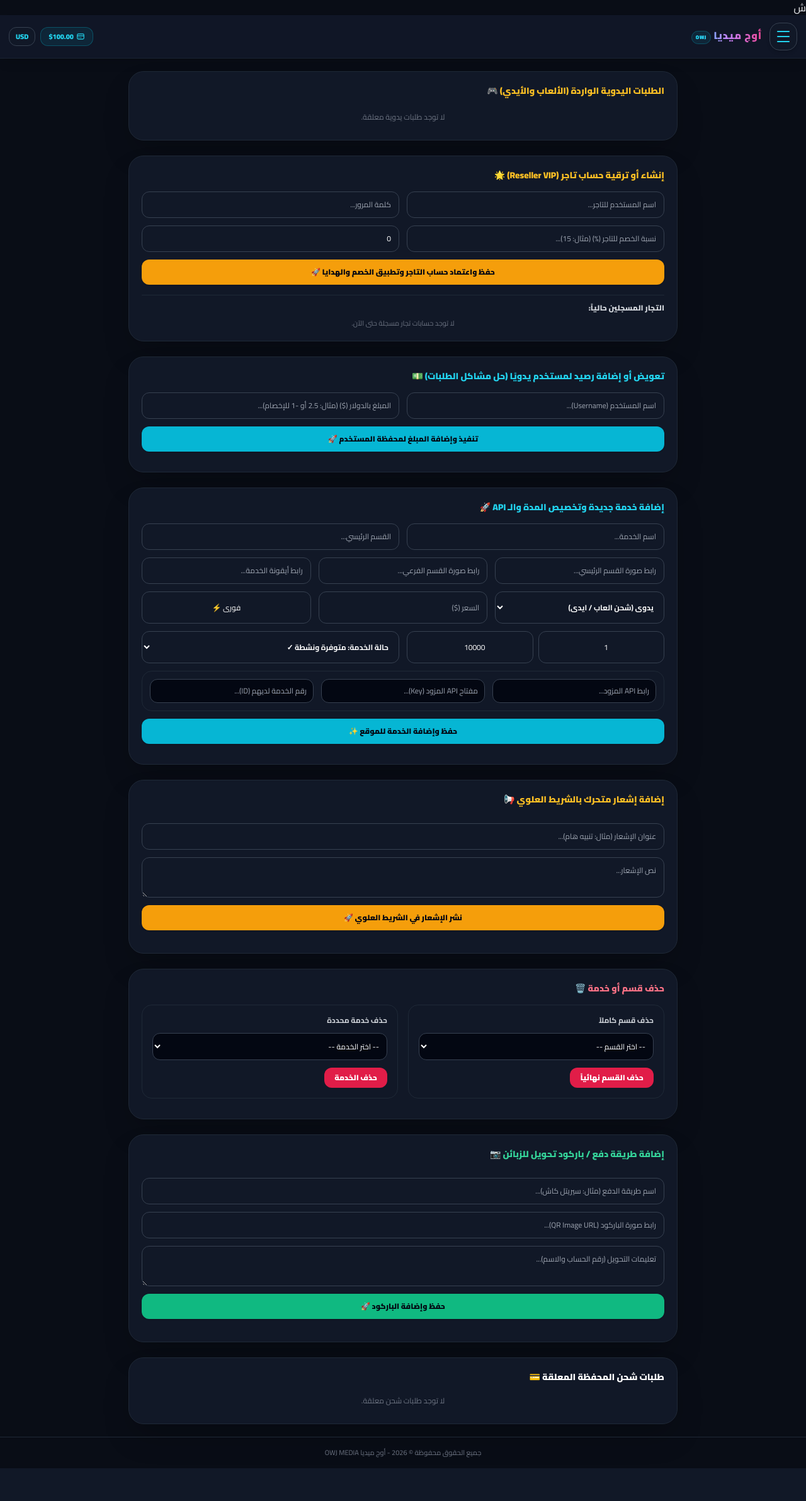
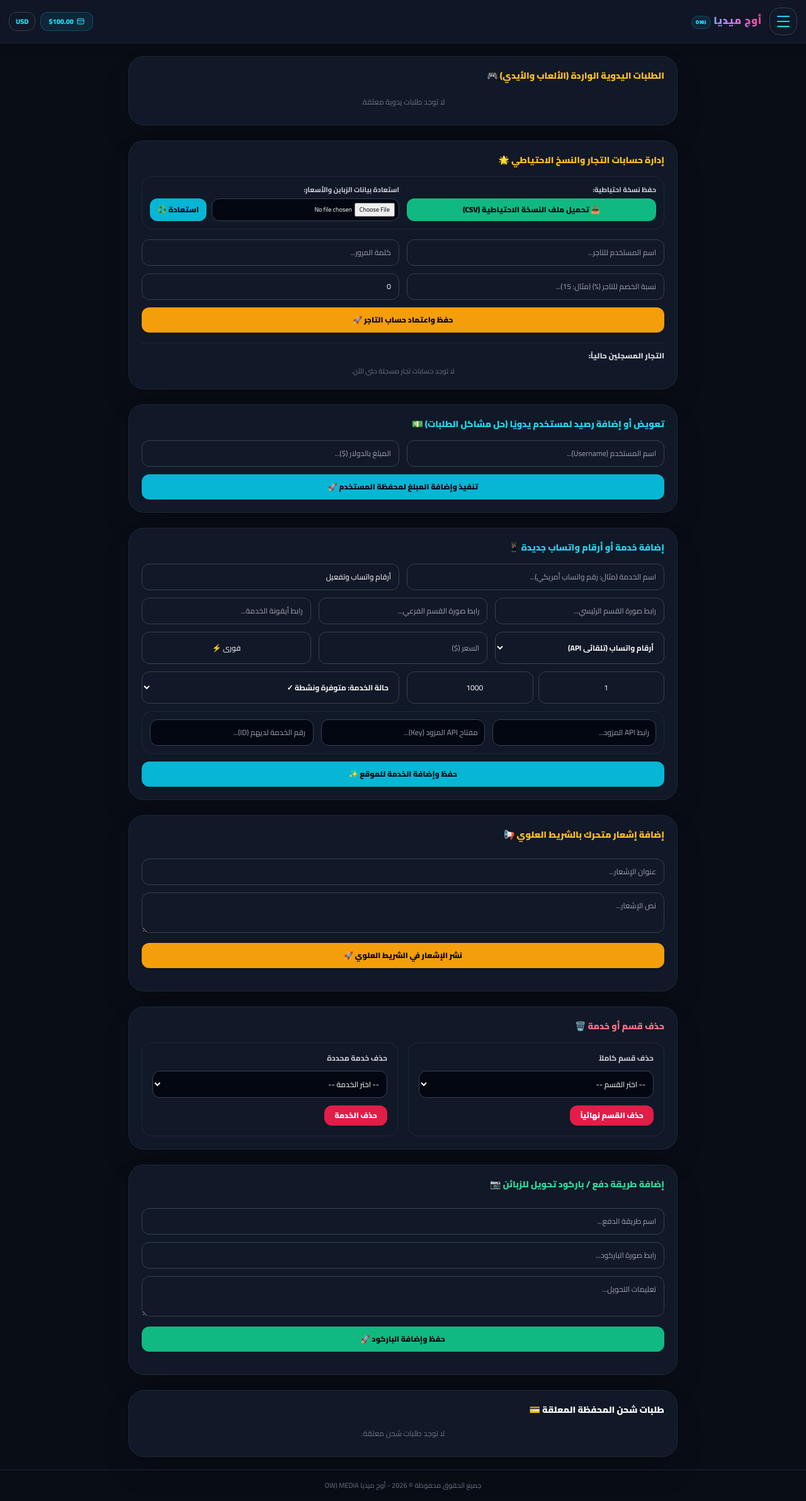
Before and after one commit to ysf20841-max/yosf, a Flask app: page /admin in a window 1280 px wide. Shown: the whole page at 63% size. Before the commit the page ends 2331 px from the top, so only its background shows below. Run offline with Flask 3, Linux system fonts and the light colour scheme; the visitor is signed in with stand-in values (Sample User, id 1); data comes from the database, SQL or seed files in the repository; data that the repository does not hold is empty; some libraries are stand-ins or nearby versions.

Commit message:
Add files via upload

```diff
--- a/app.py
+++ b/app.py
@@ -1,7 +1,9 @@
 import os
+import csv
+import io
 from datetime import timedelta
 import requests
-from flask import Flask, render_template, request, redirect, url_for, session, flash
+from flask import Flask, render_template, request, redirect, url_for, session, flash, Response
 from flask_sqlalchemy import SQLAlchemy
 
 app = Flask(__name__)
@@ -26,7 +28,7 @@ class Service(db.Model):
     service_image_url = db.Column(db.String(500), nullable=True)
     price_usd = db.Column(db.Float, nullable=False, default=0.0)
     price_syp = db.Column(db.Float, nullable=False, default=0.0)
-    service_type = db.Column(db.String(20), default='game')
+    service_type = db.Column(db.String(20), default='game') # 'game', 'whatsapp_api', 'api'
     input_label = db.Column(db.String(100), default='معرّف الحساب (ID)')
     min_quantity = db.Column(db.Integer, default=1)
     max_quantity = db.Column(db.Integer, default=10000)
@@ -68,8 +70,8 @@ class User(db.Model):
     password = db.Column(db.String(100), nullable=False)
     balance_usd = db.Column(db.Float, default=0.0)
     balance_syp = db.Column(db.Float, default=0.0)
-    role = db.Column(db.String(20), default='user') # 'user', 'merchant' (تاجر), 'admin'
-    discount_percent = db.Column(db.Float, default=0.0) # نسبة الخصم المئوية للتاجر
+    role = db.Column(db.String(20), default='user')
+    discount_percent = db.Column(db.Float, default=0.0)
 
 class DepositRequest(db.Model):
     __tablename__ = 'deposit_requests'
@@ -122,14 +124,12 @@ def category_services(cat_name):
     services = Service.query.filter_by(category=cat_name).all()
     current_user = User.query.filter_by(username=session.get('user')).first() if session.get('user') else None
 
-    # حساب السعر بعد خصم التتاجر إن وجد
     processed_services = []
     for s in services:
         effective_price = s.price_usd
         if current_user and current_user.role == 'merchant' and current_user.discount_percent > 0:
             effective_price = s.price_usd * (1 - (current_user.discount_percent / 100))
 
-        # إنشاء كائن مؤقت أو تعديل السعر للعرض
         s_dict = {
             'id': s.id, 'name': s.name, 'category': s.category,
             'service_image_url': s.service_image_url, 'sub_category_image_url': s.sub_category_image_url,
@@ -172,6 +172,14 @@ def place_order():
                     if 'order' in res: order_status = f"مقبول آلياً (رقم: {res['order']})"
                 except Exception:
                     order_status = 'خطأ اتصال بـ API المزود'
+            elif service.service_type == 'whatsapp_api' and service.provider_api_url:
+                order_status = 'جاري جلب رقم الواتساب عبر API...'
+                try:
+                    res = requests.get(service.provider_api_url, params={'key': service.provider_api_key, 'service': service.provider_service_id}, timeout=10).json()
+                    if 'number' in res:
+                        order_status = f"تم استخراج الرقم بنجاح: {res['number']}"
+                except Exception:
+                    order_status = 'قيد المعالجة (تحقق من API الواتساب)'
             else:
                 order_status = 'قيد المراجعة والتنفيذ اليدوي'
 
@@ -199,7 +207,7 @@ def admin_panel():
                 price_usd=float(request.form.get('price_usd') or 0),
                 price_syp=float(request.form.get('price_usd') or 0) * USD_TO_SYP,
                 service_type=s_type,
-                input_label='معرّف الحساب (ID)' if s_type == 'game' else 'الرابط / اسم الحساب',
+                input_label='رقم الهاتف المطلوب / ملاحظات' if 'whatsapp' in s_type else ('معرّف الحساب (ID)' if s_type == 'game' else 'الرابط / اسم الحساب'),
                 min_quantity=int(request.form.get('min_quantity') or 1),
                 max_quantity=int(request.form.get('max_quantity') or 10000),
                 delivery_time=request.form.get('delivery_time') or 'فوري ⚡',
@@ -221,12 +229,19 @@ def admin_panel():
                 existing.discount_percent = discount
                 existing.balance_usd += gift_amount
                 existing.balance_syp = existing.balance_usd * USD_TO_SYP
-                flash(f'تم تحديث حساب {m_username} إلى تاجر بنجاح مع خصم {discount}% وهدية ${gift_amount}!', 'success')
+                flash(f'تم تحديث حساب {m_username} إلى تاجر بنجاح!', 'success')
             else:
                 new_m = User(username=m_username, password=m_password, role='merchant', discount_percent=discount, balance_usd=gift_amount, balance_syp=gift_amount * USD_TO_SYP)
                 db.session.add(new_m)
-                flash(f'تم إنشاء حساب تاجر جديد لـ {م_username if "م_username" in locals() else m_username} مع خصم {discount}% وهدية ${gift_amount}!', 'success')
+                flash(f'تم إنشاء حساب تاجر جديد لـ {m_username} بنجاح!', 'success')
             db.session.commit()
+        elif action == 'delete_merchant':
+            m_id = request.form.get('merchant_id')
+            m_user = User.query.get(m_id)
+            if m_user and m_user.role == 'merchant':
+                db.session.delete(m_user)
+                db.session.commit()
+                flash('تم حذف حساب التاجر بنجاح 🗑️', 'success')
         elif action == 'delete_service':
             Service.query.filter_by(id=request.form.get('service_id')).delete()
             db.session.commit()
@@ -296,6 +311,86 @@ def admin_panel():
     manual_orders = Order.query.filter_by(order_type='game').order_by(Order.id.desc()).all()
     return render_template('admin.html', services=services, categories=categories, deposits=deposits, notifications=notifications, payment_methods=payment_methods, accounts=accounts, merchants=merchants, manual_orders=manual_orders)
 
+@app.route('/admin/export_backup')
+def export_backup():
+    if session.get('user') != 'admin': return redirect(url_for('login'))
+
+    output = io.StringIO()
+    writer = csv.writer(output)
+
+    writer.writerow(['--- USERS & BALANCES ---'])
+    writer.writerow(['Username', 'Password', 'BalanceUSD', 'Role', 'DiscountPercent'])
+    for u in User.query.all():
+        writer.writerow([u.username, u.password, u.balance_usd, u.role, u.discount_percent])
+
+    writer.writerow(['--- SERVICES & PRICES ---'])
+    writer.writerow(['Name', 'Category', 'PriceUSD', 'MinQty', 'MaxQty', 'DeliveryTime', 'IsAvailable'])
+    for s in Service.query.all():
+        writer.writerow([s.name, s.category, s.price_usd, s.min_quantity, s.max_quantity, s.delivery_time, s.is_available])
+
+    output.seek(0)
+    return Response(
+        output,
+        mimetype="text/csv",
+        headers={"Content-Disposition": "attachment;filename=owj_media_backup.csv"}
+    )
+
+@app.route('/admin/restore_backup', methods=['POST'])
+def restore_backup():
+    if session.get('user') != 'admin': return redirect(url_for('login'))
+
+    file = request.files.get('backup_file')
+    if not file:
+        flash('الرجاء اختيار ملف النسخة الاحتياطية (CSV).', 'error')
+        return redirect(url_for('admin_panel'))
+
+    try:
+        stream = io.StringIO(file.read().decode("utf-8"), newline=None)
+        reader = csv.reader(stream)
+
+        section = None
+        for row in reader:
+            if not row: continue
+            if '--- USERS & BALANCES ---' in row[0]:
+                section = 'users'
+                next(reader, None)
+                continue
+            elif '--- SERVICES & PRICES ---' in row[0]:
+                section = 'services'
+                next(reader, None)
+                continue
+
+            if section == 'users' and len(row) >= 5:
+                un, pw, bal_usd, role, disc = row[0], row[1], float(row[2]), row[3], float(row[4])
+                existing_user = User.query.filter_by(username=un).first()
+                if existing_user:
+                    existing_user.balance_usd = bal_usd
+                    existing_user.balance_syp = bal_usd * USD_TO_SYP
+                    existing_user.role = role
+                    existing_user.discount_percent = disc
+                else:
+                    db.session.add(User(username=un, password=pw, balance_usd=bal_usd, balance_syp=bal_usd*USD_TO_SYP, role=role, discount_percent=disc))
+
+            elif section == 'services' and len(row) >= 7:
+                name, cat, price, min_q, max_q, del_time, is_av = row[0], row[1], float(row[2]), int(row[3]), int(row[4]), row[5], row[6] == 'True'
+                existing_srv = Service.query.filter_by(name=name, category=cat).first()
+                if existing_srv:
+                    existing_srv.price_usd = price
+                    existing_srv.price_syp = price * USD_TO_SYP
+                    existing_srv.min_quantity = min_q
+                    existing_srv.max_quantity = max_q
+                    existing_srv.delivery_time = del_time
+                    existing_srv.is_available = is_av
+                else:
+                    db.session.add(Service(name=name, category=cat, price_usd=price, price_syp=price*USD_TO_SYP, min_quantity=min_q, max_quantity=max_q, delivery_time=del_time, is_available=is_av))
+
+        db.session.commit()
+        flash('تم استعادة النسخة الاحتياطية وتحديث الزبائن والأسعار بنجاح تام! 🚀', 'success')
+    except Exception as e:
+        flash(f'حدث خطأ أثناء قراءة ملف النسخة الاحتياطية: {str(e)}', 'error')
+
+    return redirect(url_for('admin_panel'))
+
 @app.route('/accounts')
 def accounts_store():
     accounts = AccountItem.query.filter_by(is_sold=False).all()
@@ -328,7 +423,7 @@ def login():
             session.permanent = True
             session['user'] = user.username
             if user.role == 'merchant':
-                flash(f'أهلاً بك يا شريكنا التاجر المميز {user.username}! 🌟 تم تطبيق خصم حصري بنسبة {user.discount_percent}% على كافة خدمات المنصة.', 'success')
+                flash(f'أهلاً بك يا شريكنا التاجر المميز {user.username}! 🌟 تم تطبيق خصم حصري بنسبة {user.discount_percent}% على خدمات المنصة.', 'success')
             else:
                 flash(f'مرحباً بك مجدداً {user.username} في أوج ميديا ⚡', 'success')
             return redirect(url_for('index'))
--- a/templates/admin.html
+++ b/templates/admin.html
@@ -1,4 +1,4 @@
-ش{% extends "base.html" %}
+{% extends "base.html" %}
 {% block title %}لوحة التحكم | أوج ميديا{% endblock %}
 
 {% block content %}
@@ -32,9 +32,26 @@
         </div>
     </div>
 
-    <!-- قسم إنشاء أو إدارة حسابات التجار (نسبة الخصم والهدايا الترحيبية) -->
+    <!-- قسم إدارة التجار والنسخ الاحتياطي (تحميل واستعادة) وحذف التجار -->
     <div class="bg-cardDark border border-gray-800 rounded-3xl p-5 shadow-2xl">
-        <h2 class="text-sm font-black text-amber-400 mb-4">إنشاء أو ترقية حساب تاجر (Reseller VIP) 🌟</h2>
+        <h2 class="text-sm font-black text-amber-400 mb-4">إدارة حسابات التجار والنسخ الاحتياطي 🌟</h2>
+
+        <div class="grid grid-cols-1 sm:grid-cols-2 gap-3 mb-4 bg-gray-900 p-3 rounded-2xl border border-gray-800">
+            <div>
+                <span class="text-[11px] text-gray-300 block mb-1.5 font-bold">حفظ نسخة احتياطية:</span>
+                <a href="/admin/export_backup" class="w-full bg-emerald-500 hover:bg-emerald-400 text-gray-950 font-black px-3 py-2.5 rounded-xl text-xs shadow flex items-center justify-center gap-1.5">
+                    📥 تحميل ملف النسخة الاحتياطية (CSV)
+                </a>
+            </div>
+            <div>
+                <span class="text-[11px] text-gray-300 block mb-1.5 font-bold">استعادة بيانات الزباين والأسعار:</span>
+                <form action="/admin/restore_backup" method="POST" enctype="multipart/form-data" class="flex gap-2">
+                    <input type="file" name="backup_file" accept=".csv" required class="bg-gray-950 border border-gray-700 rounded-xl p-1.5 text-[10px] text-white w-full">
+                    <button type="submit" class="bg-cyan-500 hover:bg-cyan-400 text-gray-950 font-black px-3 py-2 rounded-xl text-xs whitespace-nowrap shadow">استعادة ♻️</button>
+                </form>
+            </div>
+        </div>
+
         <form method="POST" class="space-y-3 mb-4">
             <input type="hidden" name="action" value="create_merchant">
             <div class="grid grid-cols-1 sm:grid-cols-2 gap-3">
@@ -45,7 +62,7 @@
                 <input type="number" step="0.1" name="discount_percent" required placeholder="نسبة الخصم للتاجر (%) (مثال: 15)..." class="bg-gray-900 border border-gray-700 rounded-xl p-3 text-white">
                 <input type="number" step="0.01" name="gift_amount" value="0" placeholder="هدية رصيد ترحيبية ($)..." class="bg-gray-900 border border-gray-700 rounded-xl p-3 text-white">
             </div>
-            <button type="submit" class="w-full bg-amber-500 hover:bg-amber-400 text-gray-950 font-black py-3 rounded-xl shadow">حفظ واعتماد حساب التاجر وتطبيق الخصم والهدايا 🚀</button>
+            <button type="submit" class="w-full bg-amber-500 hover:bg-amber-400 text-gray-950 font-black py-3 rounded-xl shadow">حفظ واعتماد حساب التاجر 🚀</button>
         </form>
 
         <div class="space-y-2 pt-3 border-t border-gray-800">
@@ -54,9 +71,13 @@
             <div class="bg-gray-900 p-3 rounded-xl border border-gray-800 flex justify-between items-center text-xs">
                 <div>
                     <span class="text-amber-400 font-bold">التاجر: {{ m.username }}</span>
-                    <span class="text-cyan-400 mr-2">(نسبة الخصم: {{ m.discount_percent }}%)</span>
+                    <span class="text-cyan-400 mr-2">(خصم: {{ m.discount_percent }}% | رصيد: ${{ "%.2f"|format(m.balance_usd) }})</span>
                 </div>
-                <span class="text-gray-400">الرصيد: ${{ "%.2f"|format(m.balance_usd) }}</span>
+                <form method="POST" onsubmit="return confirm('هل أنت متأكد من حذف حساب التاجر هذا؟');">
+                    <input type="hidden" name="action" value="delete_merchant">
+                    <input type="hidden" name="merchant_id" value="{{ m.id }}">
+                    <button type="submit" class="bg-rose-500/20 text-rose-400 border border-rose-500/30 px-2.5 py-1 rounded-lg font-bold">حذف 🗑️</button>
+                </form>
             </div>
             {% else %}
             <p class="text-gray-500 text-center text-[11px]">لا توجد حسابات تجار مسجلة حتى الآن.</p>
@@ -64,27 +85,27 @@
         </div>
     </div>
 
-    <!-- قسم تعويض أو إضافة رصيد للمستخدم يدويًا -->
+    <!-- تعويض أو إضافة رصيد للمستخدم يدويًا -->
     <div class="bg-cardDark border border-gray-800 rounded-3xl p-5 shadow-2xl">
         <h2 class="text-sm font-black text-cyan-400 mb-4">تعويض أو إضافة رصيد لمستخدم يدويًا (حل مشاكل الطلبات) 💵</h2>
         <form method="POST" class="space-y-3">
             <input type="hidden" name="action" value="refund_or_add_balance">
             <div class="grid grid-cols-1 sm:grid-cols-2 gap-3">
                 <input type="text" name="username" required placeholder="اسم المستخدم (Username)..." class="bg-gray-900 border border-gray-700 rounded-xl p-3 text-white">
-                <input type="number" step="0.01" name="amount_usd" required placeholder="المبلغ بالدولار ($) (مثال: 2.5 أو -1 للإخصام)..." class="bg-gray-900 border border-gray-700 rounded-xl p-3 text-white">
+                <input type="number" step="0.01" name="amount_usd" required placeholder="المبلغ بالدولار ($)..." class="bg-gray-900 border border-gray-700 rounded-xl p-3 text-white">
             </div>
             <button type="submit" class="w-full bg-cyan-500 hover:bg-cyan-400 text-gray-950 font-black py-3 rounded-xl shadow">تنفيذ وإضافة المبلغ لمحفظة المستخدم 🚀</button>
         </form>
     </div>
 
-    <!-- إضافة خدمة جديدة مع مدة التنفيذ وحالة التوفر والـ API -->
+    <!-- إضافة خدمة أو أرقام واتساب جديدة -->
     <div class="bg-cardDark border border-gray-800 rounded-3xl p-5 shadow-2xl">
-        <h2 class="text-sm font-black text-cyan-400 mb-4">إضافة خدمة جديدة وتخصيص المدة والـ API 🚀</h2>
+        <h2 class="text-sm font-black text-cyan-400 mb-4">إضافة خدمة أو أرقام واتساب جديدة 📱</h2>
         <form method="POST" class="space-y-3">
             <input type="hidden" name="action" value="add_service">
             <div class="grid grid-cols-1 sm:grid-cols-2 gap-3">
-                <input type="text" name="name" required placeholder="اسم الخدمة..." class="bg-gray-900 border border-gray-700 rounded-xl p-3 text-white">
-                <input type="text" name="category" required placeholder="القسم الرئيسي..." class="bg-gray-900 border border-gray-700 rounded-xl p-3 text-white">
+                <input type="text" name="name" required placeholder="اسم الخدمة (مثال: رقم واتساب أمريكي)..." class="bg-gray-900 border border-gray-700 rounded-xl p-3 text-white">
+                <input type="text" name="category" required value="أرقام واتساب وتفعيل" placeholder="القسم الرئيسي..." class="bg-gray-900 border border-gray-700 rounded-xl p-3 text-white">
             </div>
             <div class="grid grid-cols-1 sm:grid-cols-3 gap-3">
                 <input type="text" name="category_image_url" placeholder="رابط صورة القسم الرئيسي..." class="bg-gray-900 border border-gray-700 rounded-xl p-3 text-white">
@@ -93,16 +114,17 @@
             </div>
             <div class="grid grid-cols-1 sm:grid-cols-3 gap-3">
                 <select name="service_type" class="bg-gray-900 border border-gray-700 rounded-xl p-3 text-white font-bold">
-                    <option value="game">يدوي (شحن العاب / ايدي)</option>
-                    <option value="api">تلقائي API (رشق - لكل 1000)</option>
+                    <option value="whatsapp_api">أرقام واتساب (تلقائي API)</option>
+                    <option value="game">يدوي (شحن ألعاب / أيدي)</option>
+                    <option value="api">تلقائي سوشيال ميديا (رشق - لكل 1000)</option>
                 </select>
                 <input type="number" step="0.01" name="price_usd" required placeholder="السعر ($)" class="bg-gray-900 border border-gray-700 rounded-xl p-3 text-white">
-                <input type="text" name="delivery_time" value="فوري ⚡" placeholder="مدة التنفيذ (مثال: خلال 22 دقيقة)" class="bg-gray-900 border border-gray-700 rounded-xl p-3 text-white text-center">
+                <input type="text" name="delivery_time" value="فوري ⚡" placeholder="مدة التنفيذ..." class="bg-gray-900 border border-gray-700 rounded-xl p-3 text-white text-center">
             </div>
             <div class="grid grid-cols-1 sm:grid-cols-2 gap-3">
                 <div class="grid grid-cols-2 gap-2">
                     <input type="number" name="min_quantity" value="1" placeholder="الحد الأدنى" class="bg-gray-900 border border-gray-700 rounded-xl p-3 text-white text-center">
-                    <input type="number" name="max_quantity" value="10000" placeholder="الحد الأقصى" class="bg-gray-900 border border-gray-700 rounded-xl p-3 text-white text-center">
+                    <input type="number" name="max_quantity" value="1000" placeholder="الحد الأقصى" class="bg-gray-900 border border-gray-700 rounded-xl p-3 text-white text-center">
                 </div>
                 <select name="is_available" class="bg-gray-900 border border-gray-700 rounded-xl p-3 text-white font-bold">
                     <option value="true">حالة الخدمة: متوفرة ونشطة ✓</option>
@@ -112,7 +134,7 @@
             <div class="grid grid-cols-1 sm:grid-cols-3 gap-3 bg-gray-900/60 p-3 rounded-2xl border border-gray-800">
                 <input type="text" name="provider_api_url" placeholder="رابط API المزود..." class="bg-gray-950 border border-gray-700 rounded-xl p-2.5 text-white">
                 <input type="text" name="provider_api_key" placeholder="مفتاح API المزود (Key)..." class="bg-gray-950 border border-gray-700 rounded-xl p-2.5 text-white">
-                <input type="text" name="provider_service_id" placeholder="رقم الخدمة لديهم (ID)..." class="bg-gray-950 border border-gray-700 rounded-xl p-2.5 text-white">
+                <input type="text" name="provider_service_id" placeholder="رقم الخدمة لديهم (ID)..." class="bg-gray-950 border border-gray-700 rounded-xl p-3 text-white">
             </div>
             <button type="submit" class="w-full bg-cyan-500 text-gray-950 font-black py-3 rounded-xl shadow">حفظ وإضافة الخدمة للموقع ✨</button>
         </form>
@@ -123,7 +145,7 @@
         <h2 class="text-sm font-black text-amber-400 mb-4">إضافة إشعار متحرك بالشريط العلوي 📢</h2>
         <form method="POST" class="space-y-3 mb-4">
             <input type="hidden" name="action" value="add_notification">
-            <input type="text" name="title" required placeholder="عنوان الإشعار (مثال: تنبيه هام)..." class="w-full bg-gray-900 border border-gray-700 rounded-xl p-3 text-white">
+            <input type="text" name="title" required placeholder="عنوان الإشعار..." class="w-full bg-gray-900 border border-gray-700 rounded-xl p-3 text-white">
             <textarea name="message" required placeholder="نص الإشعار..." class="w-full bg-gray-900 border border-gray-700 rounded-xl p-3 text-white h-16"></textarea>
             <button type="submit" class="w-full bg-amber-500 text-gray-950 font-black py-3 rounded-xl shadow">نشر الإشعار في الشريط العلوي 🚀</button>
         </form>
@@ -176,9 +198,9 @@
         <h2 class="text-sm font-black text-emerald-400 mb-4">إضافة طريقة دفع / باركود تحويل للزبائن 📷</h2>
         <form method="POST" class="space-y-3 mb-4">
             <input type="hidden" name="action" value="add_payment_method">
-            <input type="text" name="title" required placeholder="اسم طريقة الدفع (مثال: سيريتل كاش)..." class="w-full bg-gray-900 border border-gray-700 rounded-xl p-3 text-white">
-            <input type="text" name="qr_image_url" required placeholder="رابط صورة الباركود (QR Image URL)..." class="w-full bg-gray-900 border border-gray-700 rounded-xl p-3 text-white">
-            <textarea name="instructions" required placeholder="تعليمات التحويل (رقم الحساب والاسم)..." class="w-full bg-gray-900 border border-gray-700 rounded-xl p-3 text-white h-16"></textarea>
+            <input type="text" name="title" required placeholder="اسم طريقة الدفع..." class="w-full bg-gray-900 border border-gray-700 rounded-xl p-3 text-white">
+            <input type="text" name="qr_image_url" required placeholder="رابط صورة الباركود..." class="w-full bg-gray-900 border border-gray-700 rounded-xl p-3 text-white">
+            <textarea name="instructions" required placeholder="تعليمات التحويل..." class="w-full bg-gray-900 border border-gray-700 rounded-xl p-3 text-white h-16"></textarea>
             <button type="submit" class="w-full bg-emerald-500 text-gray-950 font-black py-3 rounded-xl shadow">حفظ وإضافة الباركود 🚀</button>
         </form>
         <div class="space-y-2">
--- a/templates/category_services.html
+++ b/templates/category_services.html
@@ -1,4 +1,4 @@
-شش{% extends "base.html" %}
+{% extends "base.html" %}
 {% block title %}{{ category_name }} | أوج ميديا{% endblock %}
 
 {% block content %}
```
